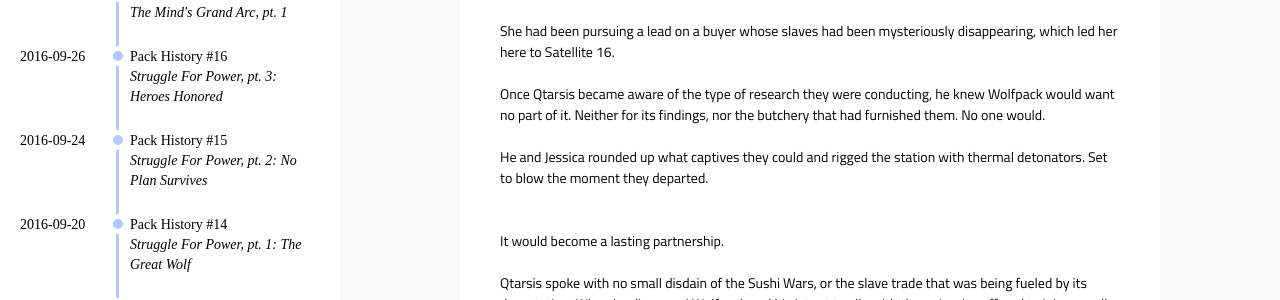
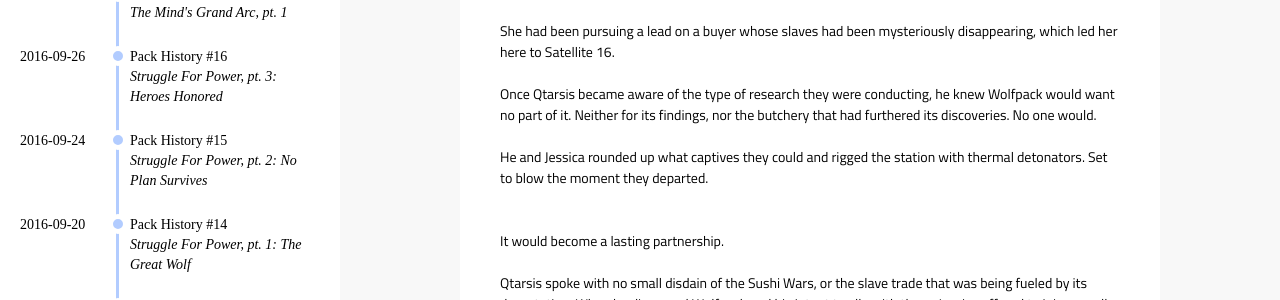
Before and after one commit to WolfpackPSS/wolfpackpss.github.io, a Jekyll site: the page built from _posts/2016-11-14-history-of-the-pack-heart-of-man.md, in a window 1280 px wide and 900 px high, scrolled down 4183 px. Shown: the part 177-477 px from the top of the window. Built offline with Jekyll 4.4.1, drawn with Linux system fonts in a browser that asks for light colours; comment, search, counter and statistics services are not loaded.

Commit message:
pack history 21, text change
one more text change in the middle

```diff
--- a/_posts/2016-11-14-history-of-the-pack-heart-of-man.md
+++ b/_posts/2016-11-14-history-of-the-pack-heart-of-man.md
@@ -178,7 +178,7 @@ Ha! Jessica lowered her hand blaster.
 
 She had been pursuing a lead on a buyer whose slaves had been mysteriously disappearing, which led her here to Satellite 16.
 
-Once Qtarsis became aware of the type of research they were conducting, he knew Wolfpack would want no part of it. Neither for its findings, nor the butchery that had furnished them. No one would.
+Once Qtarsis became aware of the type of research they were conducting, he knew Wolfpack would want no part of it. Neither for its findings, nor the butchery that had furthered its discoveries. No one would.
 
 He and Jessica rounded up what captives they could and rigged the station with thermal detonators. Set to blow the moment they departed.
 &nbsp;
```
